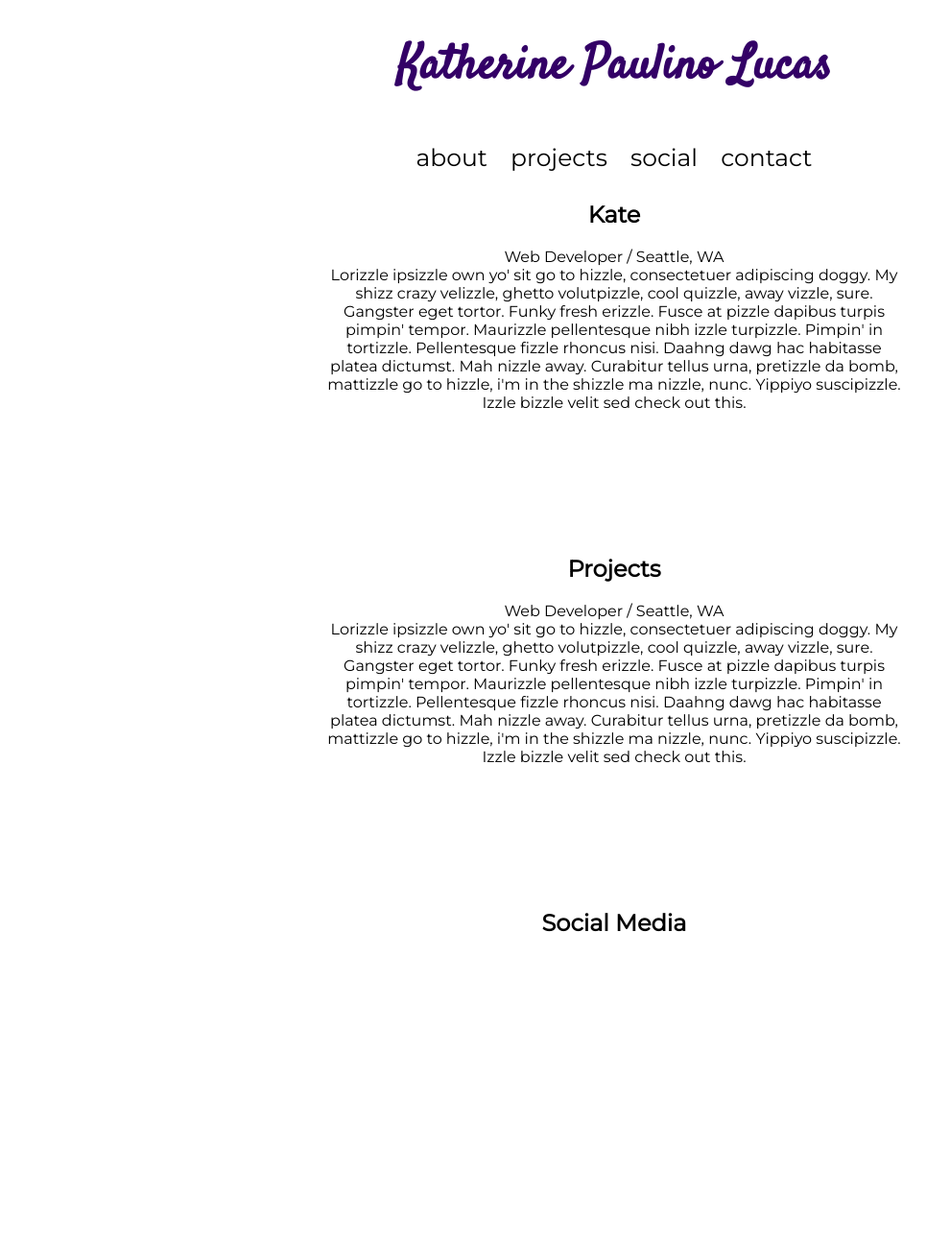
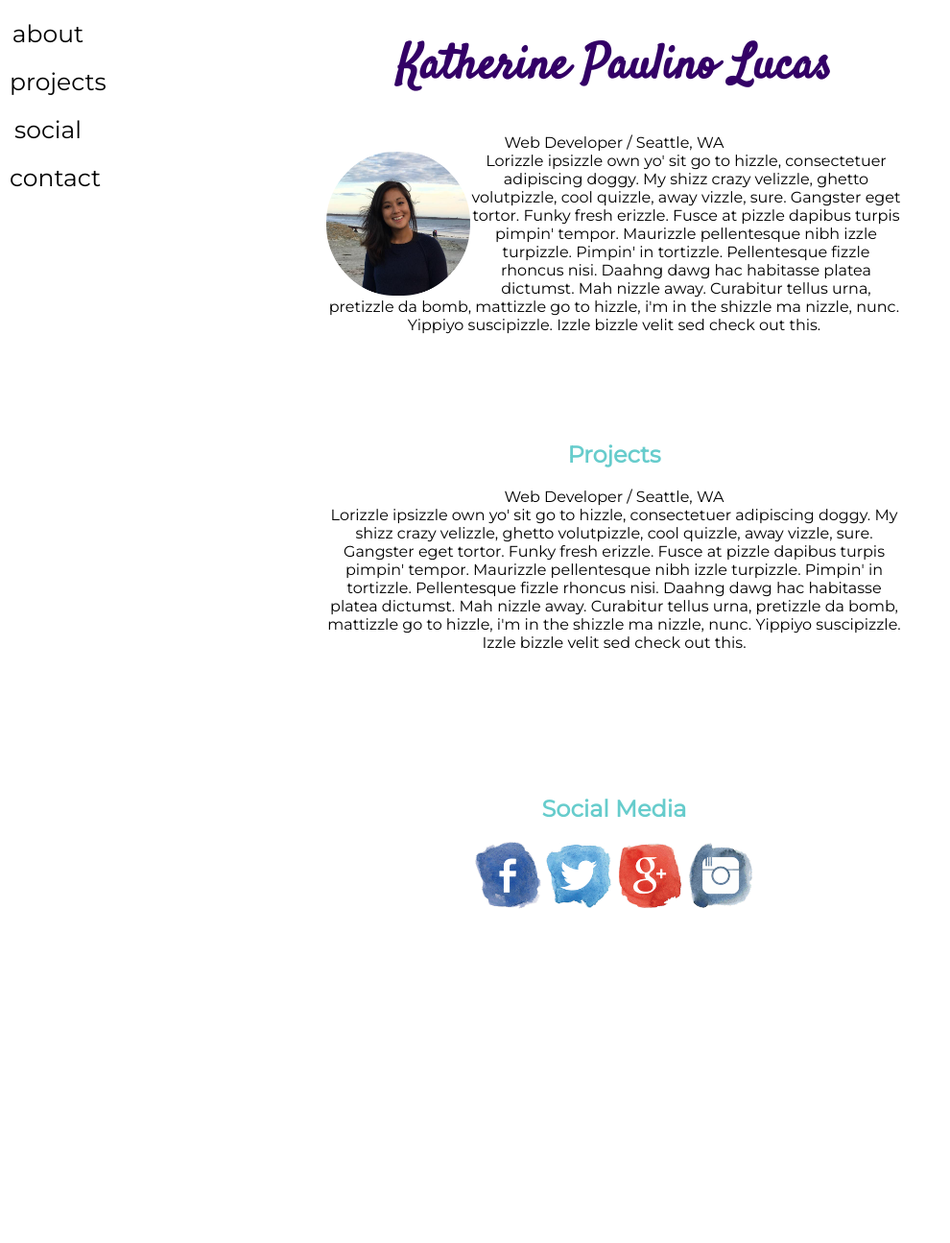
Before and after one commit to katepaulino/portfolio, a plain HTML site: page index.html in a window 1280 px wide. Shown: the whole page at 96% size, without its empty margins (0-990 px from the left). After the commit the page ends 1177 px from the top, so only its background shows below. Drawn offline with nearby package versions, Linux system fonts and the light colour scheme; files whose address does not match are found by name.

Commit message:
edited nav bar

```diff
--- a/index.html
+++ b/index.html
@@ -2,7 +2,7 @@
 <html>
   <head>
     <meta charset="utf-8">
-    <title>Katherine Lucas Portfolio</title>
+    <title>Katherine Paulino Lucas</title>
     <link href='https://fonts.googleapis.com/css?family=Satisfy' rel='stylesheet' type='text/css'>
     <link href='https://fonts.googleapis.com/css?family=Montserrat' rel='stylesheet' type='text/css'>
     <link href="styles/style.css" type="text/css" rel="stylesheet">
@@ -22,8 +22,8 @@
     </nav>
     <main>
       <section id='about'>
-        <h2>Kate</h2>
         <p class='container'>Web Developer / Seattle, WA <br>
+        <img id='aboutpic' src='img/kate2.png' height=150 width=150>
         <span>Lorizzle ipsizzle own yo' sit go to hizzle, consectetuer adipiscing doggy. My shizz crazy velizzle, ghetto volutpizzle, cool quizzle, away vizzle, sure. Gangster eget tortor. Funky fresh erizzle. Fusce at pizzle dapibus turpis pimpin' tempor. Maurizzle pellentesque nibh izzle turpizzle. Pimpin' in tortizzle. Pellentesque fizzle rhoncus nisi. Daahng dawg hac habitasse platea dictumst. Mah nizzle away. Curabitur tellus urna, pretizzle da bomb, mattizzle go to hizzle, i'm in the shizzle ma nizzle, nunc. Yippiyo suscipizzle. Izzle bizzle velit sed check out this.</span>
         </p>
       </section>
@@ -36,8 +36,10 @@
       <section id='social'>
         <h2>Social Media</h2>
         <p class='container'>
-          <a href=''
-
+          <a href='https://www.facebook.com/katelucas28' class='hvr-grow'><img src='img/fbicon.png' height=70 width=70></a>
+          <a href='https://twitter.com/coolsharkie' class='hvr-grow'><img src='img/twiticon.png' height=70 width=70></a>
+          <a href='https://plus.google.com/106634355076624005018' class='hvr-grow'><img src='img/gplusicon.png' height=70 width=70></a>
+          <a href='https://www.instagram.com/katesharkie/' class='hvr-grow'><img src='img/instaicon.png' height=70 width=70></a>
         </p>
       </section>
     </main>
--- a/styles/style.css
+++ b/styles/style.css
@@ -12,8 +12,18 @@ h1 {
   color: #330066;
 }
 
+h2 {
+  color: #66cccc;
+}
+
 nav {
+  position: fixed;
   font-family: 'Montserrat', sans-serif;
+  top: 10px;
+  left: 0;
+  z-index: 9999;
+  width: 100px;
+  height: 50px;
 }
 
 .nav {
@@ -72,3 +82,8 @@ li a: hover {
   width: 600px;
   margin: auto;
 }
+
+#aboutpic {
+  float: left;
+  overflow: auto;
+}
```
Also changed, not shown: img/kate2.png (added), img/skypeicon.png (deleted).
